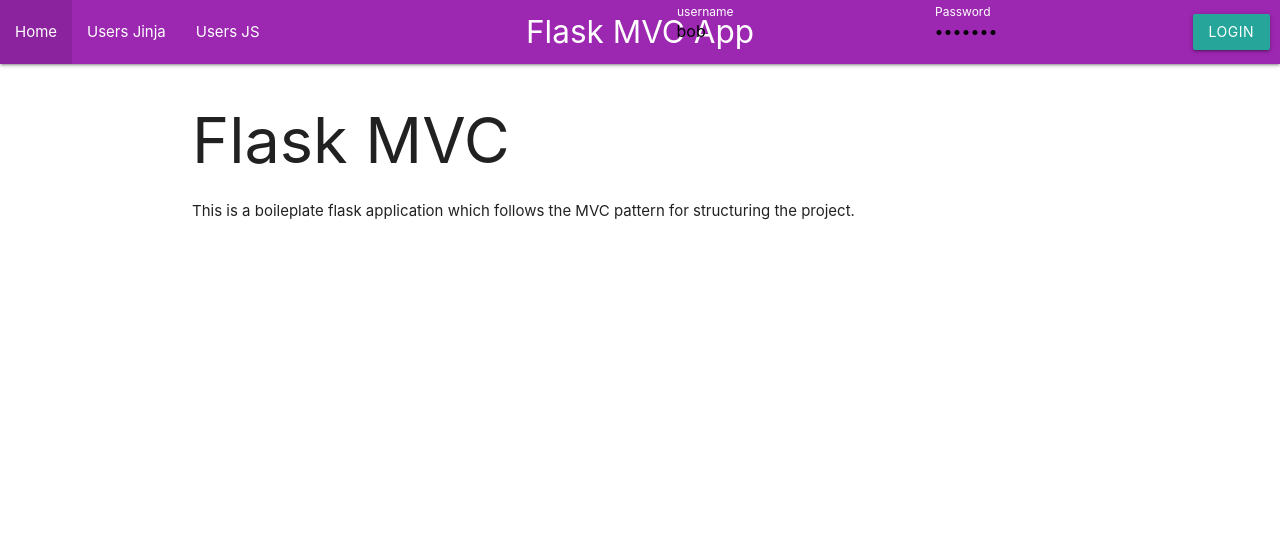
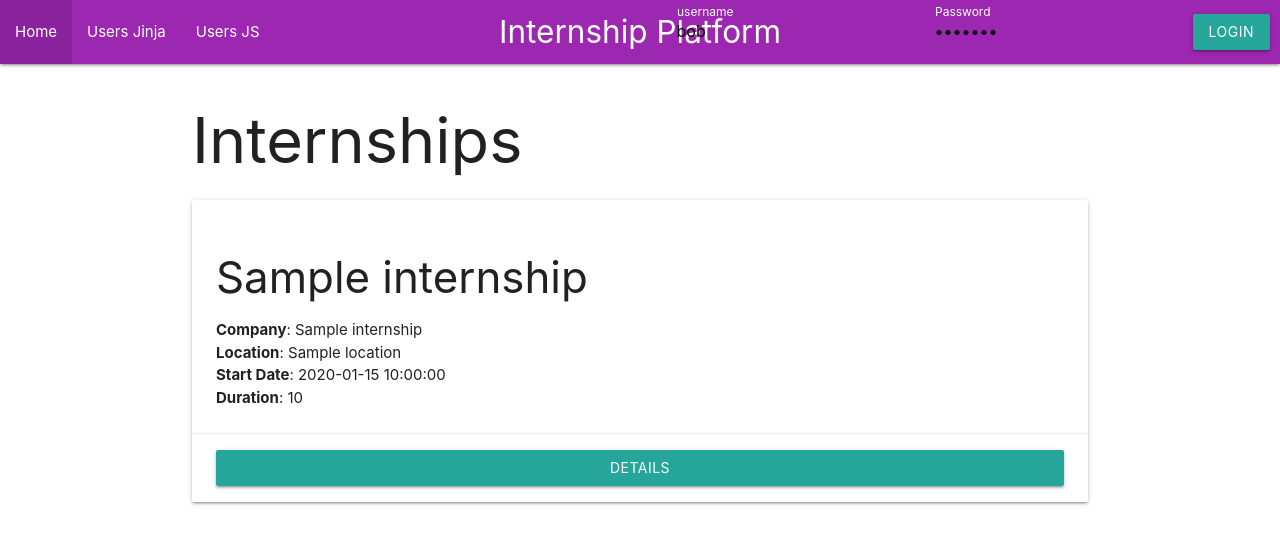
Before and after one commit to ShivanSookram/project, a Flask app: template App/templates/index.html in a window 1280 px wide. Shown: the top 544 px of the page. Run offline with Flask 3, Linux system fonts and the light colour scheme; the template is opened without the code that fills it: most values are stand-ins (such as "Sample title", 1, 10 or a date in 2020); parts of the project's set-up code (start-up, migrations or seed data) failed here and were passed over.

Commit message:
fixed csv

```diff
--- a/App/templates/index.html
+++ b/App/templates/index.html
@@ -1,13 +1,33 @@
 {% extends "layout.html" %}
-{% block title %}Flask MVC App{% endblock %}
-{% block page %}Flask MVC App{% endblock %}
+{% block title %}Internship Platform{% endblock %}
+{% block page %}Internship Platform{% endblock %}
 
 {{ super() }}
 
 {% block content %}
-    <h1>Flask MVC</h1>
+    <h1>Internships</h1>
     {% if is_authenticated %}
         <p> Welcome {{current_user.username}} </p>
     {% endif %}
-    <p>This is a boileplate flask application which follows the MVC pattern for structuring the project.</p>
+    <!-- <p>This is a boileplate flask application which follows the MVC pattern for structuring the project.</p> -->
+    <div class="card-container">
+        {% for internship in userinternships %}
+
+              <div class="card">
+                <div class="card-content">
+                  <h3>{{internship.internship_title}}</h3>
+                  <p><span style="font-weight: bold;">Company</span>: {{internship.company_name}}</p>
+                  <p><span style="font-weight: bold;">Location</span>: {{internship.location}}</p>
+                  <p><span style="font-weight: bold;">Start Date</span>: {{internship.start_date}}</p>
+                  <p><span style="font-weight: bold;">Duration</span>: {{internship.duration}}</p>
+                </div>
+                <div class="card-action">
+                  <form action="">
+                  <a class="btn" type="submit" style="width:100%;" href="#">Details</a>
+                  </form>
+                </div>
+              </div>
+
+        {% endfor %}
+        </div>
 {% endblock %}
--- a/App/views/index.py
+++ b/App/views/index.py
@@ -6,7 +6,9 @@ index_views = Blueprint('index_views', __name__, template_folder='../templates')
 
 @index_views.route('/', methods=['GET'])
 def index_page():
-    return render_template('index.html')
+  internships = Internship.query.all()
+  return render_template('index.html', internships=internships)
+
 
 @index_views.route('/init', methods=['GET'])
 def init():
```
Also changed, not shown: App/models/__init__.py (+13 -12 lines).
